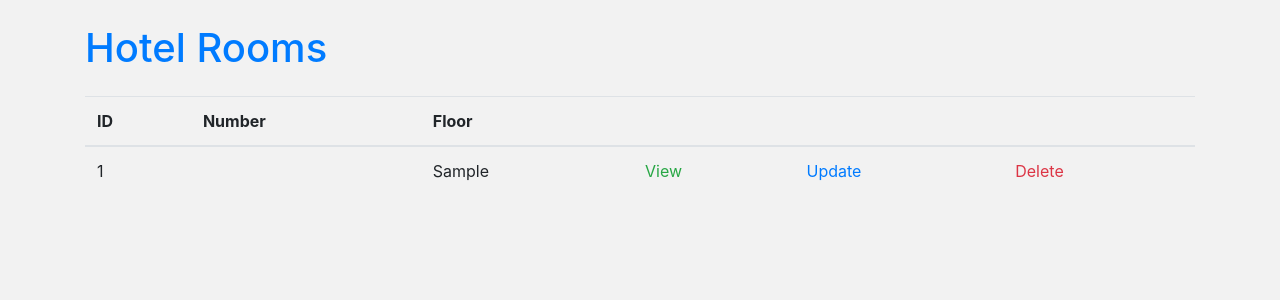
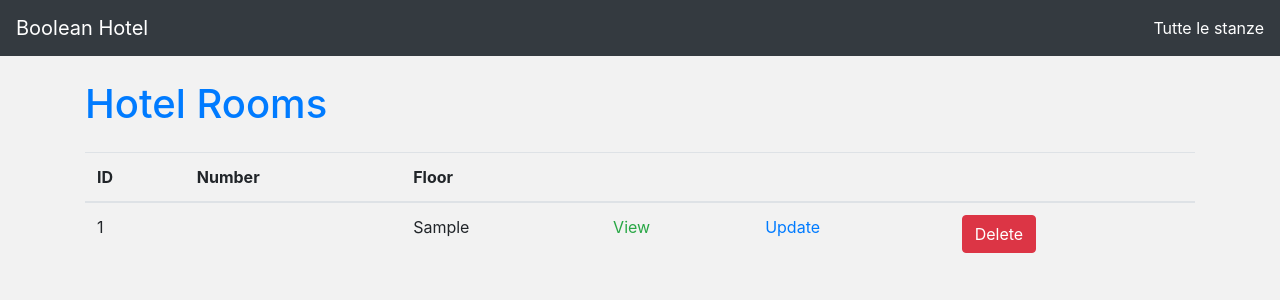
Before and after one commit to SalvatoreLauriola/php-hotel-crud, a PHP site: page / in a window 1280 px wide. Shown: the top 300 px of the page. Run offline with PHP 8.4, Linux system fonts and the light colour scheme; tables that the repository leaves empty or names only in its code hold one stand-in row (values such as "Sample post"); data that the repository does not hold is empty.

Commit message:
Delete done

```diff
--- a/index.php
+++ b/index.php
@@ -8,6 +8,12 @@ include __DIR__ . '/partials/home/server.php';
 include __DIR__ . '/partials/templates/head.php'
 ?>
 
+<?php //alerts se  non è vuoto fai questo
+    if(! empty($_GET['del']) ) { ?>
+    <div class="alert alert-success">
+        Stanza cancellata
+    </div>
+<?php } ?>
 
 
 <main class="container">
@@ -44,7 +50,13 @@ include __DIR__ . '/partials/templates/head.php'
                                     </a>
                                 </td>
                                 <td class="text-primary">Update</td>
-                                <td class="text-danger">Delete</td>
+                                <td class="text-danger">
+                                    <form action="./partials/delete/server.php"
+                                    method="POST" >
+                                        <input type="hidden" name="id" value="<?php echo $room['id']?>">
+                                        <input class="btn btn-danger" type="submit" value="Delete">
+                                    </form>
+                                </td>
                             </tr>
                         <?php }
                     }
--- a/partials/templates/footer.php
+++ b/partials/templates/footer.php
@@ -1,7 +1,10 @@
-<footer class="main-footer"></footer>
+<?php
+include_once __DIR__ . '/../../env.php';
+?>
 
 
 <!-- JS -->
-<script src="./dist/js/app.js"></script>
+<script src="<?php echo $base_path; ?>dist/js/app.js"></script>
+
 </body>
 </html>
--- a/partials/templates/head.php
+++ b/partials/templates/head.php
@@ -1,9 +1,25 @@
+<?php
+include_once __DIR__ . '/../../env.php';
+?>
 <!DOCTYPE html>
 <html lang="en">
 <head>
     <meta charset="UTF-8">
     <meta name="viewport" content="width=device-width, initial-scale=1.0">
     <title>Document</title>
-    <link rel="stylesheet" href="./dist/css/app.css">
+    <link rel="stylesheet" href="<?php echo $base_path; ?>dist/css/app.css">
 </head>
 <body>
+
+
+<header class= "main-header">
+    <nav class="navbar  navbar-dark bg-dark">
+        <a class="navbar-brand" href="#">Boolean Hotel</a>
+        <ul class="navbar-nav">
+            <li class="nav-item active">
+                <a class="nav-link" href="<?php echo $base_path; ?>">
+                    Tutte le stanze</a>
+            </li>
+        </ul>
+    </nav>
+</header>
```
Also changed, not shown: partials/delete/server.php (added, +25 -0 lines).
